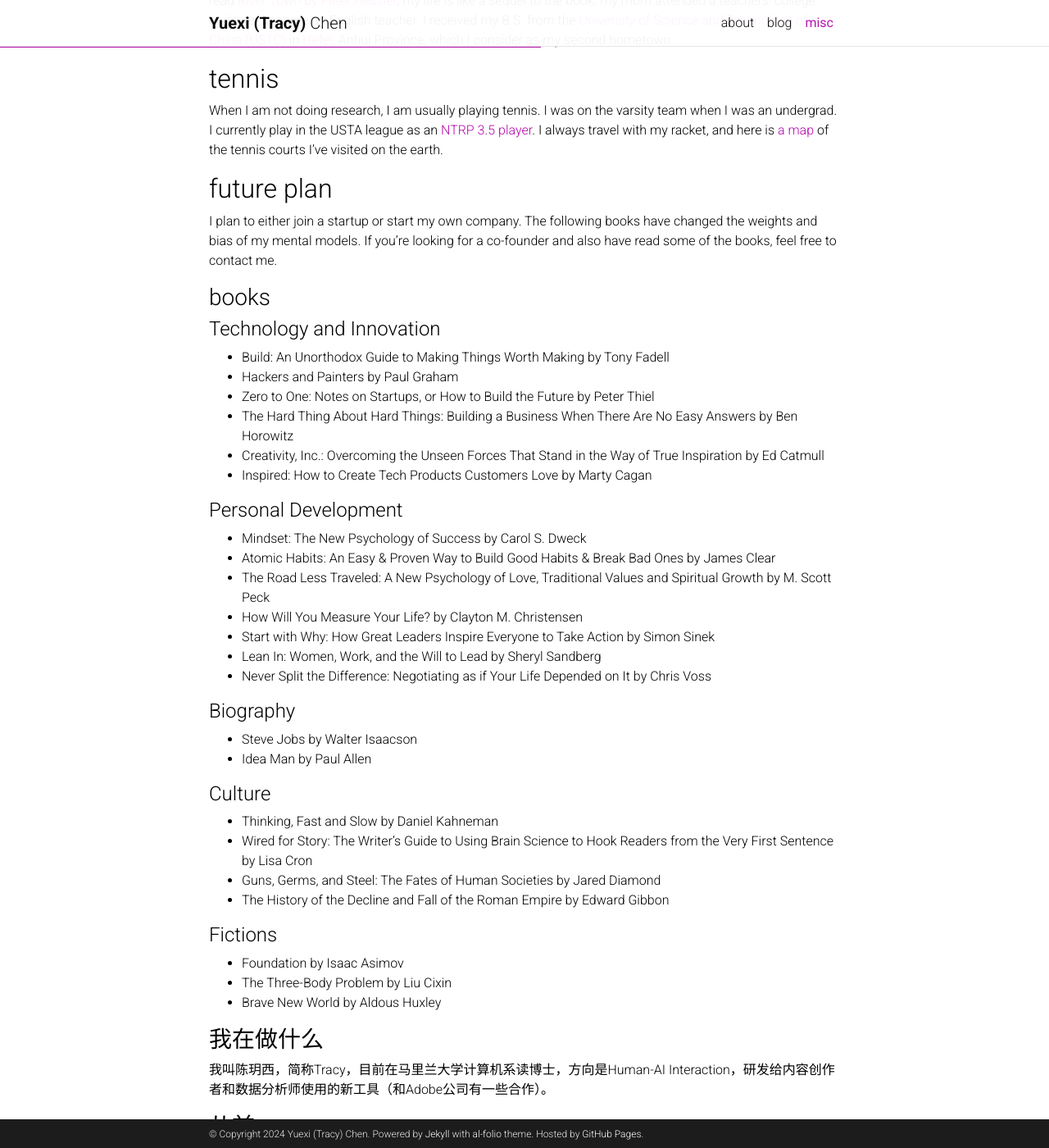
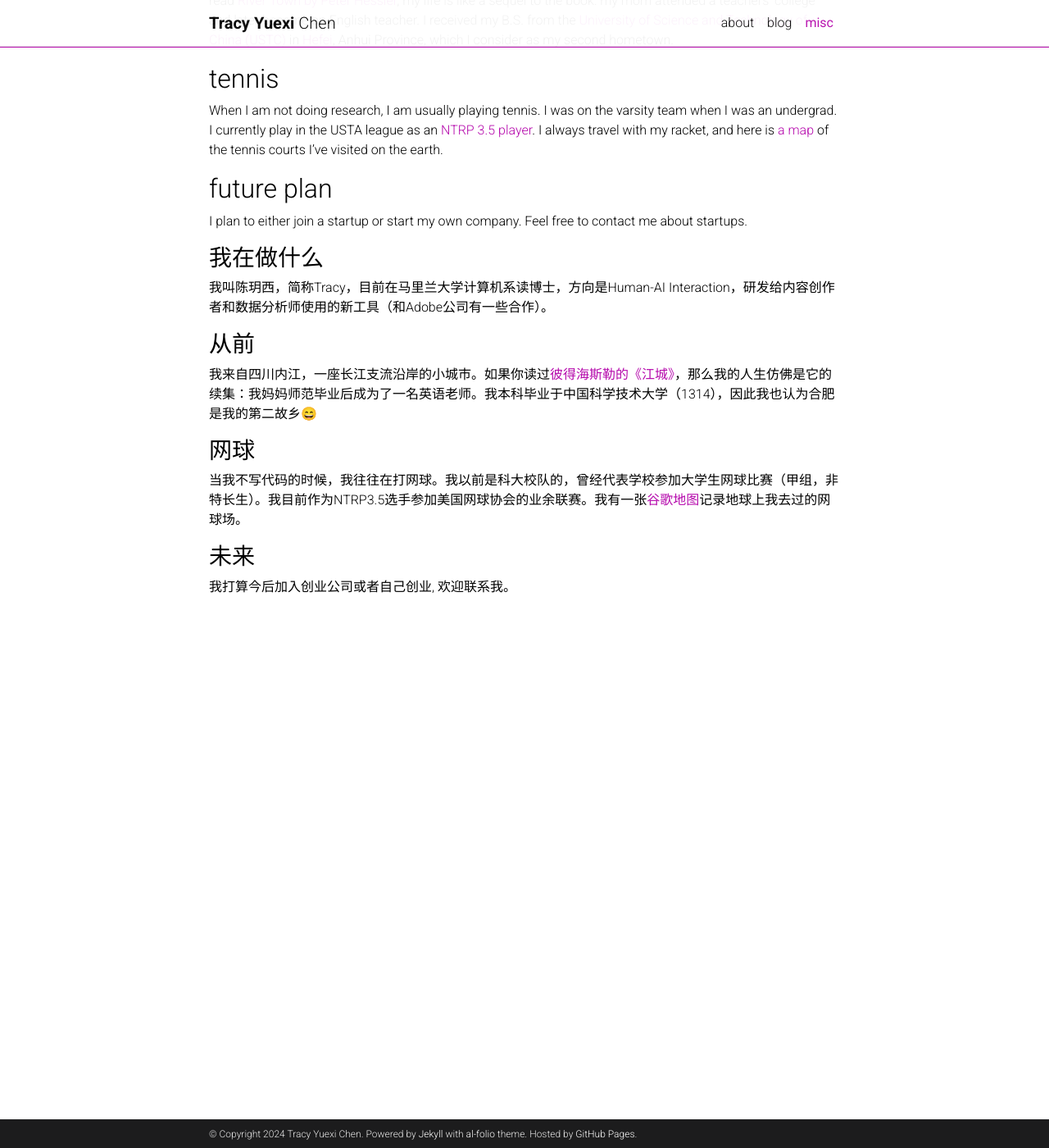
Before and after one commit to TracyYXChen/TracyYXChen.github.io, a Jekyll site: the page built from _pages/misc.md, in a window 1280 px wide and 1400 px high, scrolled down 417 px. Shown: the whole window at 82% size. Built offline with Jekyll 4.4.1, drawn with Linux system fonts in a browser that asks for light colours; emoji names are drawn with the system emoji font; comment, search, counter and statistics services are not loaded; a style sheet for code colours, icons or effects is not loaded; some of the changed text lies outside the part shown.

Commit message:
update descriptions

```diff
--- a/_config.yml
+++ b/_config.yml
@@ -3,7 +3,7 @@
 # -----------------------------------------------------------------------------
 
 title: blank # the website title (if blank, full name will be used instead)
-first_name: Yuexi (Tracy)
+first_name: Tracy Yuexi
 middle_name:
 last_name: Chen
 email: ychen151@umd.edu
--- a/_pages/misc.md
+++ b/_pages/misc.md
@@ -21,40 +21,8 @@
 
 
 ## future plan
-I plan to either join a startup or start my own company. The following books have changed the weights and bias of my mental models. If you're looking for a co-founder and also have read some of the books, feel free to contact me.
+I plan to either join a startup or start my own company. Feel free to contact me about startups.
 
-### books
-#### Technology and Innovation
-- Build: An Unorthodox Guide to Making Things Worth Making by Tony Fadell
-- Hackers and Painters by Paul Graham
-- Zero to One: Notes on Startups, or How to Build the Future by Peter Thiel
-- The Hard Thing About Hard Things: Building a Business When There Are No Easy Answers by Ben Horowitz
-- Creativity, Inc.: Overcoming the Unseen Forces That Stand in the Way of True Inspiration by Ed Catmull
-- Inspired: How to Create Tech Products Customers Love by Marty Cagan
-
-#### Personal Development
-- Mindset: The New Psychology of Success by Carol S. Dweck
-- Atomic Habits: An Easy & Proven Way to Build Good Habits & Break Bad Ones by James Clear
-- The Road Less Traveled: A New Psychology of Love, Traditional Values and Spiritual Growth by M. Scott Peck
-- How Will You Measure Your Life? by Clayton M. Christensen
-- Start with Why: How Great Leaders Inspire Everyone to Take Action by Simon Sinek
-- Lean In: Women, Work, and the Will to Lead by Sheryl Sandberg
-- Never Split the Difference: Negotiating as if Your Life Depended on It by Chris Voss
-
-#### Biography
-- Steve Jobs by Walter Isaacson
-- Idea Man by Paul Allen
-
-#### Culture
-- Thinking, Fast and Slow by Daniel Kahneman
-- Wired for Story: The Writer's Guide to Using Brain Science to Hook Readers from the Very First Sentence by Lisa Cron
-- Guns, Germs, and Steel: The Fates of Human Societies by Jared Diamond
-- The History of the Decline and Fall of the Roman Empire by Edward Gibbon
-
-#### Fictions
-- Foundation by Isaac Asimov
-- The Three-Body Problem by Liu Cixin
-- Brave New World by Aldous Huxley
 
 ### 我在做什么
 我叫陈玥西，简称Tracy，目前在马里兰大学计算机系读博士，方向是Human-AI Interaction，研发给内容创作者和数据分析师使用的新工具（和Adobe公司有一些合作）。
```
Also changed, not shown: other parts of _pages/misc.md (+2 -2 lines), _pages/about.md (+4 -7 lines), assets/img/2024-serious.jpg (added).
